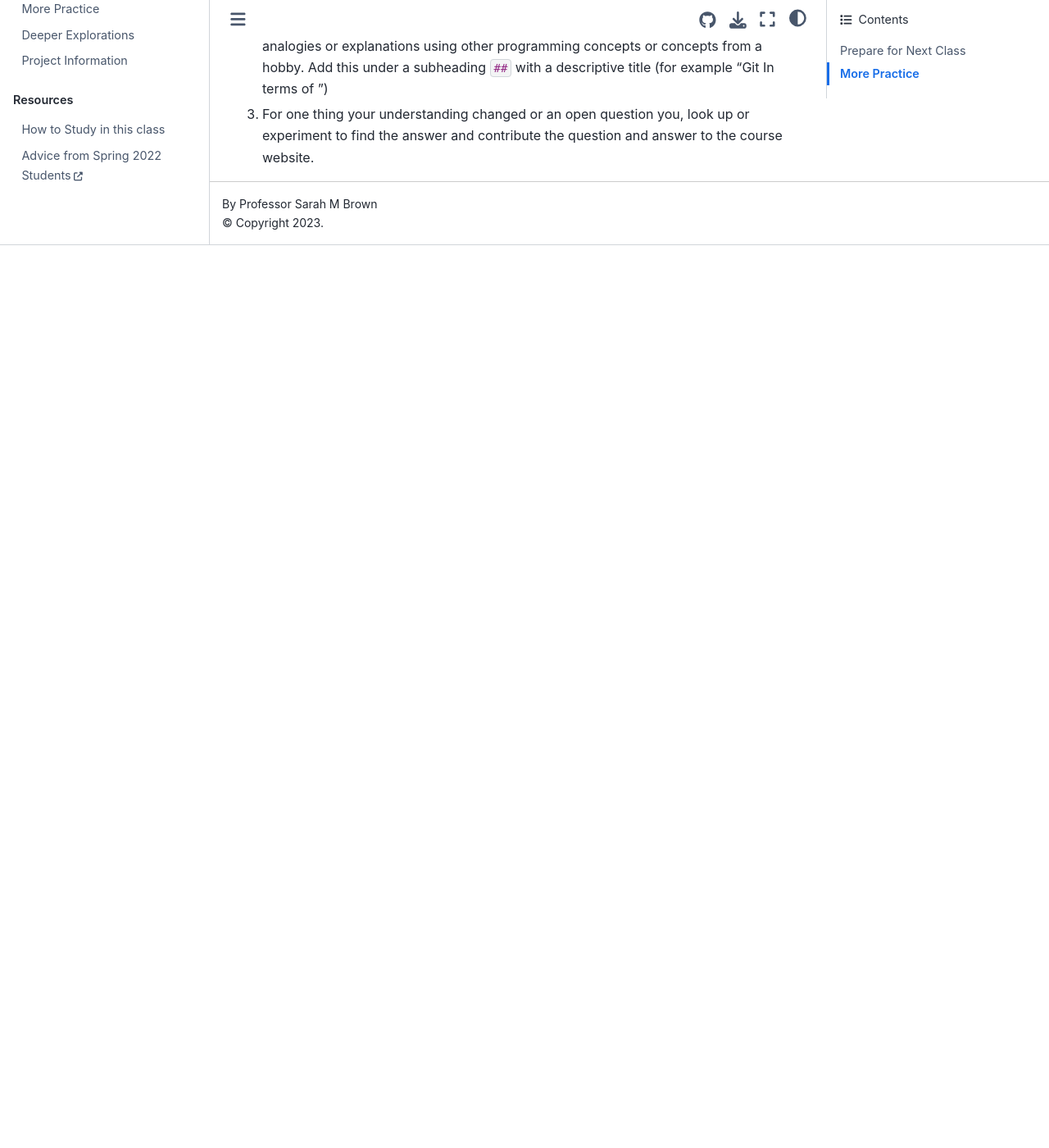
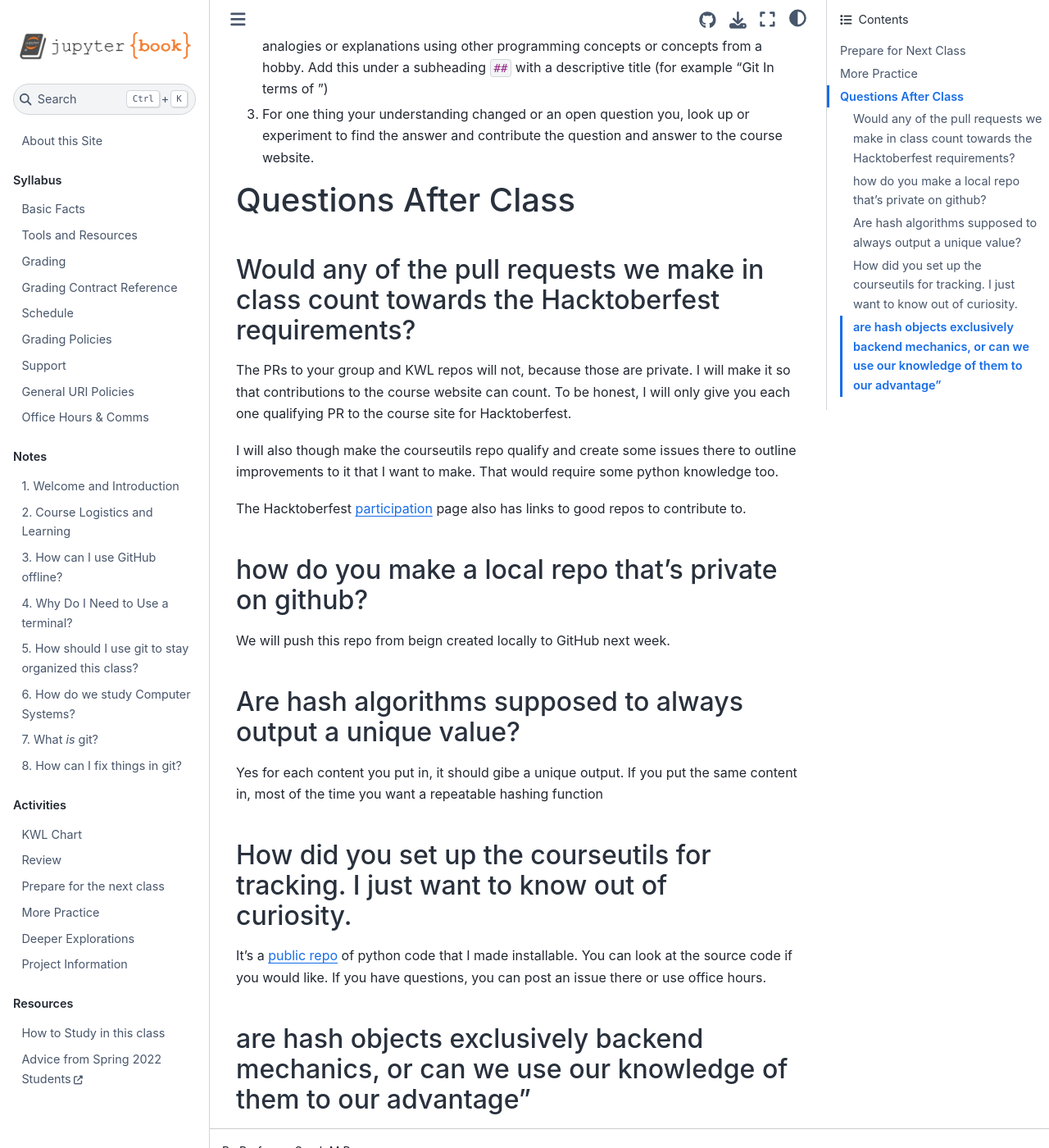
Before and after one commit to introcompsys/fall2022, a Jupyter Book: the page built from notes/2022-10-05.md, in a window 1280 px wide and 1400 px high, scrolled down 13530 px. Shown: the whole window at 82% size. Built offline with Jupyter Book 1.0.4 settings and Sphinx 7.4.7 and the Sphinx Book theme 1.1.4, drawn with Linux system fonts in a browser that asks for light colours; pages that are not in the unit, such as notebooks, are missing from menus; before the commit the page ends 13829 px from its top, so only the background shows below that.

Commit message:
answer questions

````diff
--- a/notes/2022-10-05.md
+++ b/notes/2022-10-05.md
@@ -674,3 +674,28 @@ find .git/objects -type f
 
 ```{include} ../_practice/2022-10-05.md
 ```
+
+## Questions After Class
+
+### Would any of the pull requests we make in class count towards the Hacktoberfest requirements?
+
+The PRs to your group and KWL repos will not, because those are private. I will make it so that contributions to the course website can count.  To be honest, I will only give you each one qualifying PR to the course site for Hacktoberfest.
+
+I will also though make the courseutils repo qualify and create some issues there to outline improvements to it that I want to make.  That would require some python knowledge too.
+
+The Hacktoberfest [participation](https://hacktoberfest.com/participation/) page also has links to good repos to contribute to.
+
+
+### how do you make a local repo that's private on github?
+
+We will push this repo from beign created locally to GitHub next week.
+
+### Are hash algorithms supposed to always output a unique value?
+
+Yes for each content you put in, it should gibe a unique output.  If you put the same content in, most of the time you want a repeatable hashing function
+
+### How did you set up the courseutils for tracking. I just want to know out of curiosity.
+
+It's a [public repo](https://github.com/introcompsys/courseutils) of python code that I made installable.  You can look at the source code if you would like.  If you have questions, you can post an issue there or use office hours.
+
+### are hash objects exclusively backend mechanics, or can we use our knowledge of them to our advantage”
````
